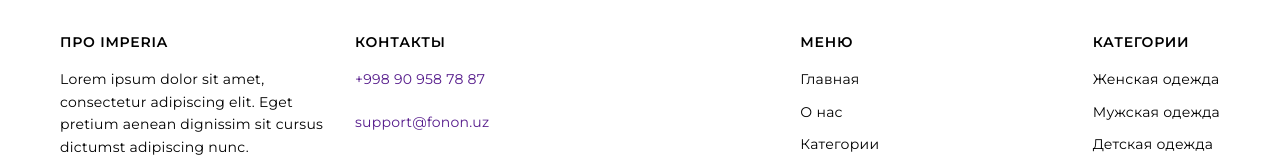
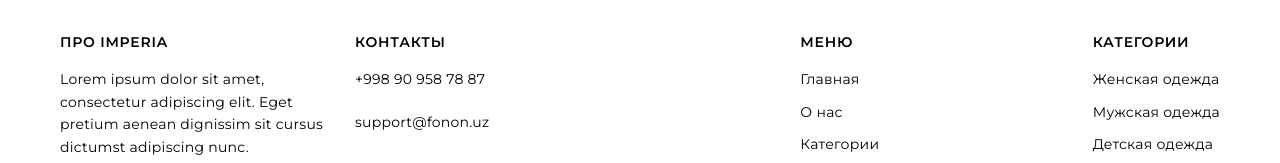
Before and after one commit to nab1eva/Imperator, a plain HTML site: page index.html in a window 1280 px wide. Shown: the part 4702-4865 px from the top of the page. Drawn offline with nearby package versions, Linux system fonts and the light colour scheme.

Commit message:
footercolor

```diff
--- a/sass/layout/_footer.scss
+++ b/sass/layout/_footer.scss
@@ -82,6 +82,9 @@ footer {
       line-height: 160%;
       letter-spacing: 0.25px;
       color: $black;
+      a{
+        color: $black;
+      }
     }
   }
   .mt {
```
Also changed, not shown: css/compressed/about.min.css, css/compressed/best_categories.min.css, css/compressed/cooperation.min.css, css/compressed/home.min.css, css/compressed/main.min.css, css/compressed/pro76.min.css, css/compressed/profile_page.min.css, css/compressed/zakaz.min.css, css/expanded/about.css, css/expanded/best_categories.css, css/expanded/cooperation.css, css/expanded/home.css, css/expanded/main.css, css/expanded/pro76.css, 2 more files.
